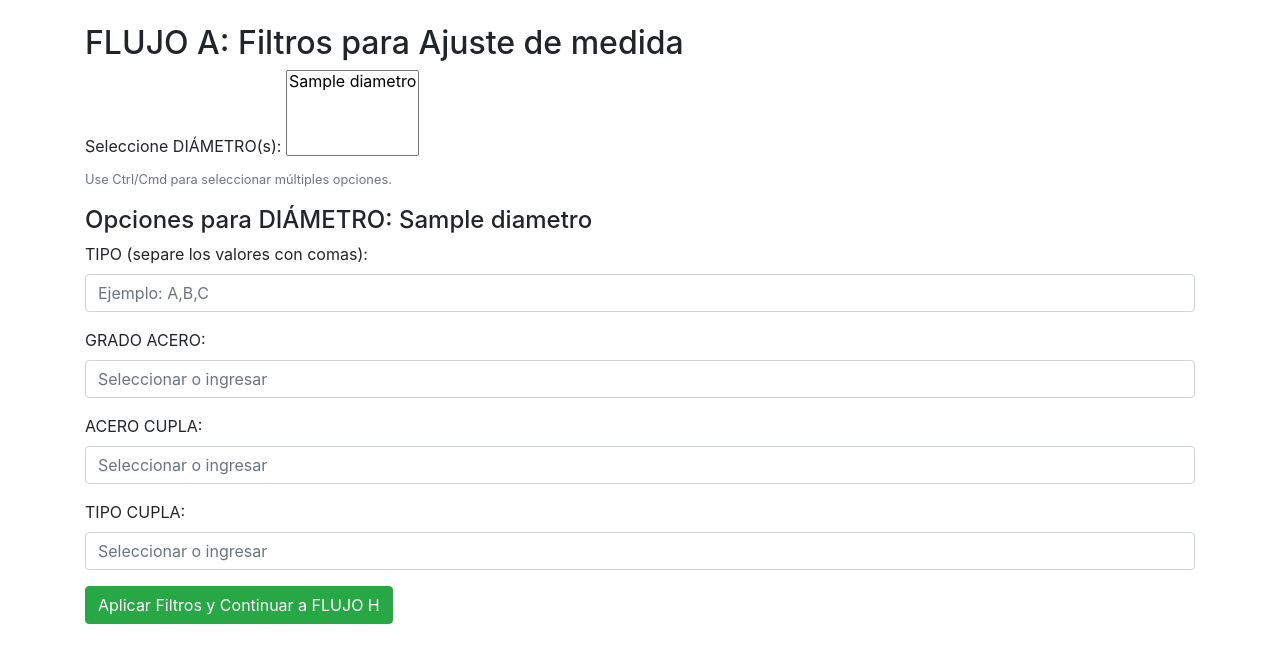
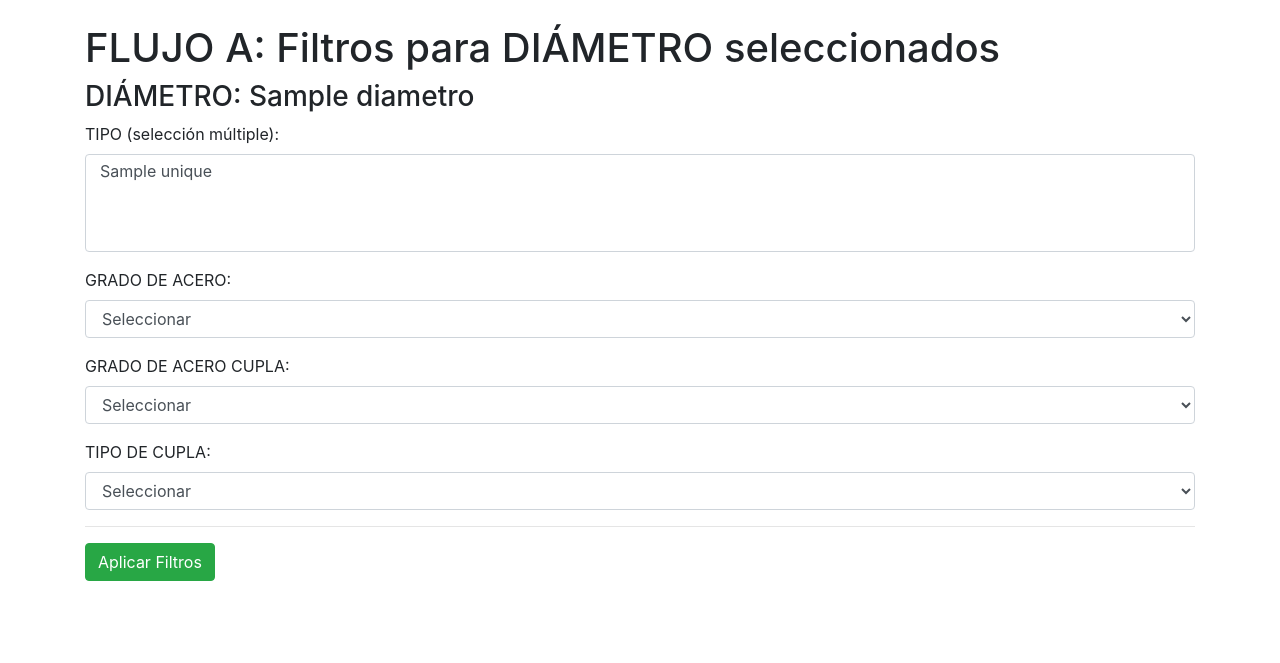
Before and after one commit to Lucianogalizia/BM-materiales, a Flask app: template templates/flujo_A_filters.html in a window 1280 px wide. Shown: the top 663 px of the page. Run offline with Flask 3, Linux system fonts and the light colour scheme; the template is opened without the code that fills it: most values are stand-ins (such as "Sample title", 1, 10 or a date in 2020); some libraries are stand-ins or nearby versions.

Commit message:
Update flujo_A_filters.html

```diff
--- a/templates/flujo_A_filters.html
+++ b/templates/flujo_A_filters.html
@@ -1,36 +1,62 @@
 {% extends "base.html" %}
-{% block title %}FLUJO A - Filtros{% endblock %}
+{% block title %}Filtrar por DIÁMETRO{% endblock %}
 {% block content %}
-<h2>FLUJO A: Filtros para Ajuste de medida</h2>
-<form method="POST" action="{{ url_for('flujo_A_filters') }}">
-  <div class="mb-3">
-    <label class="form-label">Seleccione DIÁMETRO(s):</label>
-    <select class="form-select" name="diametros" multiple required>
+<h1>FLUJO A: Filtros para DIÁMETRO seleccionados</h1>
+<form method="POST" action="{{ url_for('flujo_a_apply') }}">
   {% for diam in diametros %}
-      <option value="{{ diam }}">{{ diam }}</option>
+    <h3>DIÁMETRO: {{ diam }}</h3>
+    <!-- Se envía el DIÁMETRO seleccionado en un campo oculto -->
+    <input type="hidden" name="diametros" value="{{ diam }}">
+    <div class="form-group">
+      <label for="tipo_{{ diam }}">TIPO (selección múltiple):</label>
+      <select multiple class="form-control" name="tipo_{{ diam }}" id="tipo_{{ diam }}">
+        {% set subset = df[df["DIÁMETRO"] == diam] %}
+        {% set tipos = subset["TIPO"].dropna().unique() | list | sort %}
+        {% for tipo in tipos %}
+          {% if tipo.upper() != "TODOS" %}
+            <option value="{{ tipo }}">{{ tipo }}</option>
+          {% endif %}
         {% endfor %}
       </select>
-    <small class="form-text text-muted">Use Ctrl/Cmd para seleccionar múltiples opciones.</small>
     </div>
-  {% for diam in diametros %}
-  <h4>Opciones para DIÁMETRO: {{ diam }}</h4>
-  <div class="mb-3">
-    <label class="form-label">TIPO (separe los valores con comas):</label>
-    <input type="text" class="form-control" name="tipo_{{ diam }}" placeholder="Ejemplo: A,B,C">
+    <div class="form-group">
+      <label for="acero_{{ diam }}">GRADO DE ACERO:</label>
+      <select class="form-control" name="acero_{{ diam }}" id="acero_{{ diam }}">
+        <option value="Seleccionar" selected>Seleccionar</option>
+        {% set acero_vals = subset["GRADO DE ACERO"].dropna().unique() | list | sort %}
+        {% for val in acero_vals %}
+          {% if val.upper() != "TODOS" %}
+            <option value="{{ val }}">{{ val }}</option>
+          {% endif %}
+        {% endfor %}
+      </select>
     </div>
-  <div class="mb-3">
-    <label class="form-label">GRADO ACERO:</label>
-    <input type="text" class="form-control" name="acero_{{ diam }}" placeholder="Seleccionar o ingresar">
+    <div class="form-group">
+      <label for="acero_cup_{{ diam }}">GRADO DE ACERO CUPLA:</label>
+      <select class="form-control" name="acero_cup_{{ diam }}" id="acero_cup_{{ diam }}">
+        <option value="Seleccionar" selected>Seleccionar</option>
+        {% set acero_cup_vals = subset["GRADO DE ACERO CUPLA"].dropna().unique() | list | sort %}
+        {% for val in acero_cup_vals %}
+          {% if val.upper() != "TODOS" %}
+            <option value="{{ val }}">{{ val }}</option>
+          {% endif %}
+        {% endfor %}
+      </select>
     </div>
-  <div class="mb-3">
-    <label class="form-label">ACERO CUPLA:</label>
-    <input type="text" class="form-control" name="acero_cup_{{ diam }}" placeholder="Seleccionar o ingresar">
+    <div class="form-group">
+      <label for="tipo_cup_{{ diam }}">TIPO DE CUPLA:</label>
+      <select class="form-control" name="tipo_cup_{{ diam }}" id="tipo_cup_{{ diam }}">
+        <option value="Seleccionar" selected>Seleccionar</option>
+        {% set tipo_cup_vals = subset["TIPO DE CUPLA"].dropna().unique() | list | sort %}
+        {% for val in tipo_cup_vals %}
+          {% if val.upper() != "TODOS" %}
+            <option value="{{ val }}">{{ val }}</option>
+          {% endif %}
+        {% endfor %}
+      </select>
     </div>
-  <div class="mb-3">
-    <label class="form-label">TIPO CUPLA:</label>
-    <input type="text" class="form-control" name="tipo_cup_{{ diam }}" placeholder="Seleccionar o ingresar">
-  </div>
+    <hr>
   {% endfor %}
-  <button type="submit" class="btn btn-success">Aplicar Filtros y Continuar a FLUJO H</button>
+  <button type="submit" class="btn btn-success">Aplicar Filtros</button>
 </form>
 {% endblock %}
```
Lines whose indentation alone changed are shown as unchanged.
